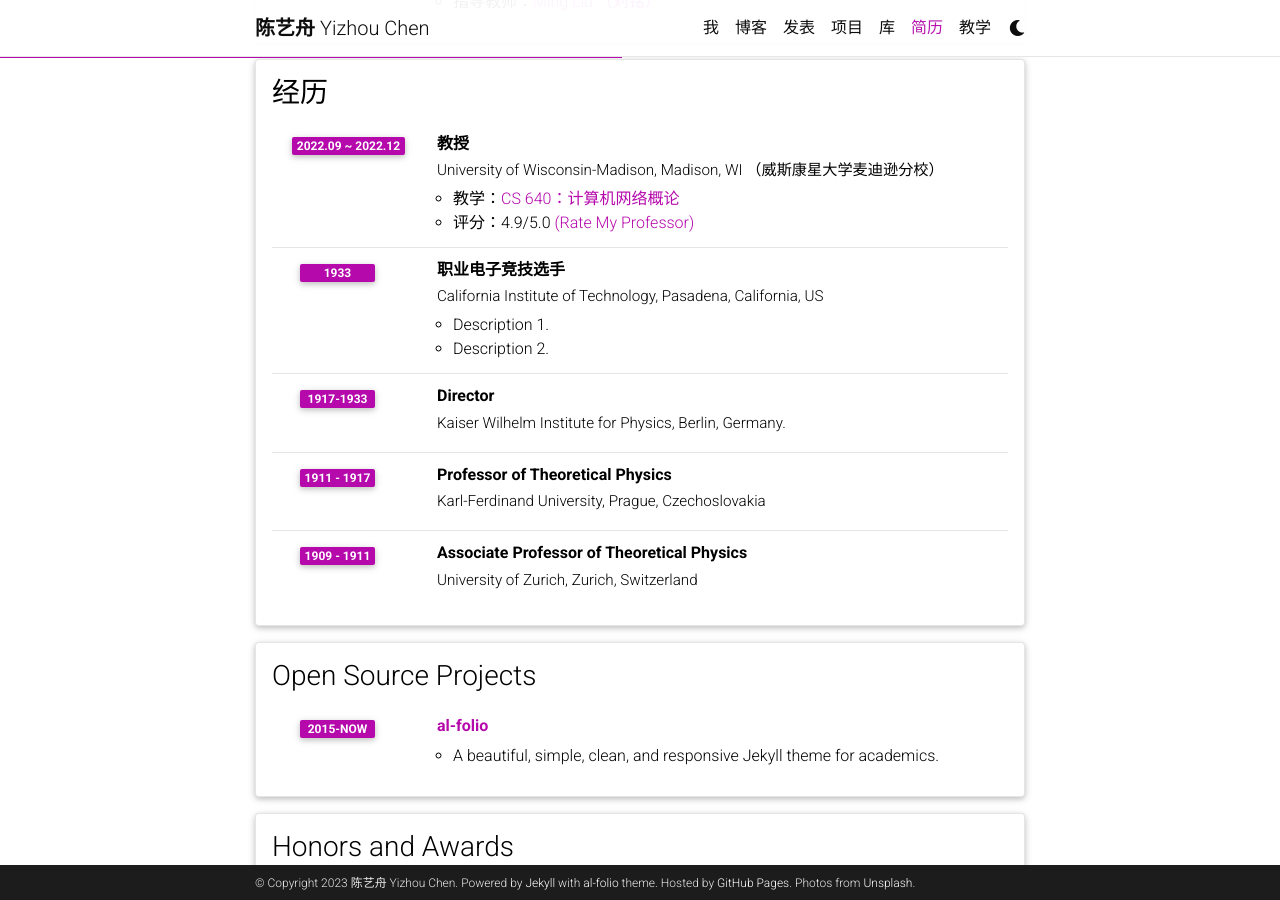
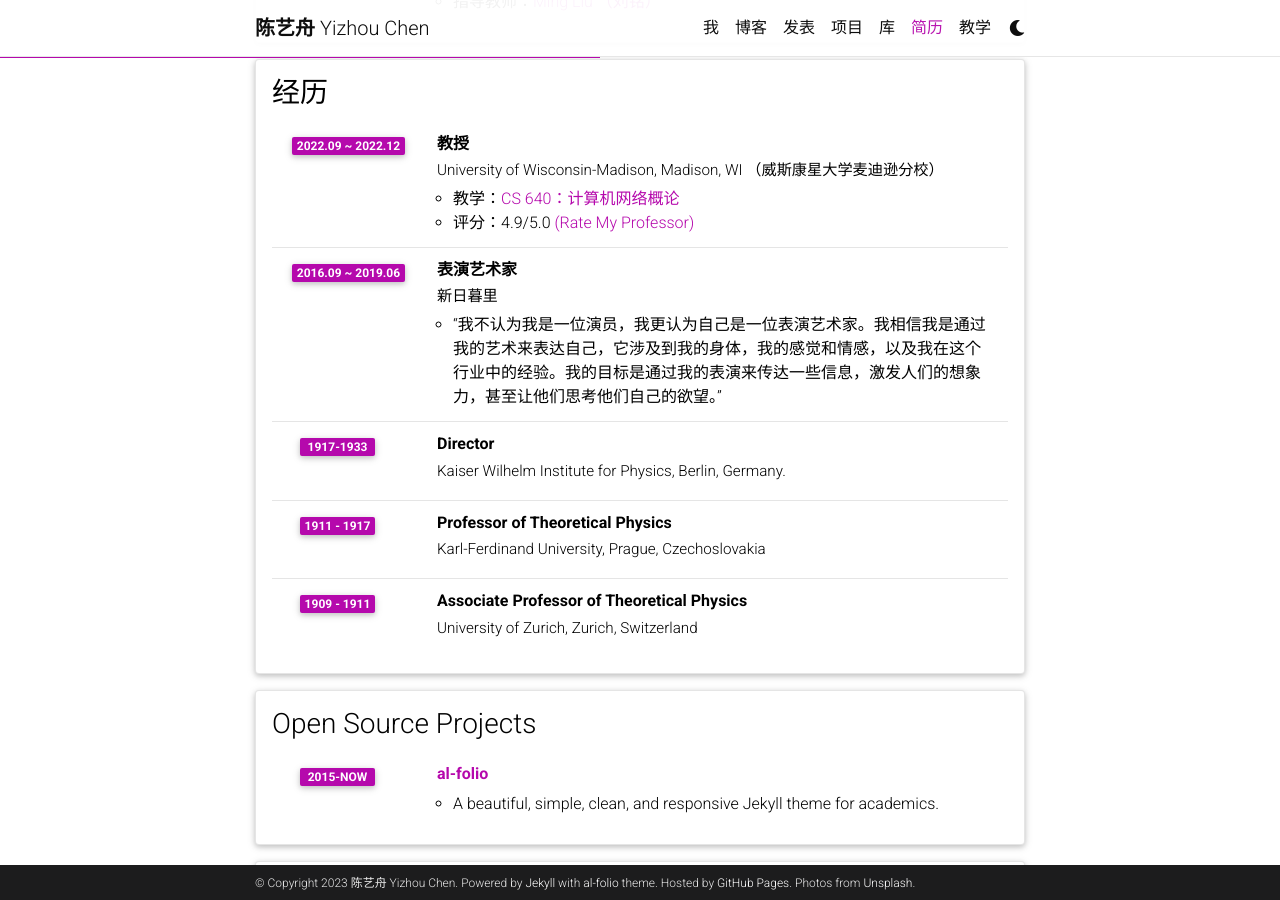
Before and after one commit to famax7/famax7.github.io, a Jekyll site: the page built from _pages/cv.md, in a window 1280 px wide and 900 px high, scrolled down 633 px. Built offline with Jekyll 4.4.1, drawn with Linux system fonts in a browser that asks for light colours; comment, search, counter and statistics services are not loaded; a style sheet for code colours, icons or effects is not loaded.

Commit message:
Update cv.yml

```diff
--- a/_data/cv.yml
+++ b/_data/cv.yml
@@ -37,12 +37,11 @@
       description:
         - 教学：<a href="https://pages.cs.wisc.edu/~mgliu/CS640/F22/index.html">CS 640：计算机网络概论</a>
         - 评分：4.9/5.0 <a href="https://www.ratemyprofessors.com/professor/2882264">(Rate My Professor)</a>
-    - title: 职业电子竞技选手
-      institution: California Institute of Technology, Pasadena, California, US
-      year: 1933
+    - title: 表演艺术家
+      institution: 新日暮里
+      year: 2016.09 ~ 2019.06
       description:
-        - Description 1.
-        - Description 2.
+        “我不认为我是一位演员，我更认为自己是一位表演艺术家。我相信我是通过我的艺术来表达自己，它涉及到我的身体，我的感觉和情感，以及我在这个行业中的经验。我的目标是通过我的表演来传达一些信息，激发人们的想象力，甚至让他们思考他们自己的欲望。”
 
     - title: Director
       institution: Kaiser Wilhelm Institute for Physics, Berlin, Germany.
```
